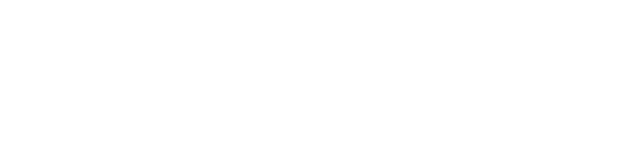
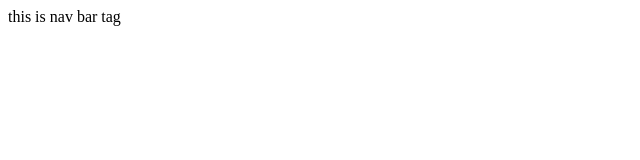
Before and after one commit to surendra9502/practice_project, a plain HTML site: page index.html in a window 1280 px wide. Shown: the whole page, without its empty margins (0-640 px from the left). Drawn offline with Linux system fonts and the light colour scheme.

Commit message:
this is second commit, adding two files about.html, footer.html

```diff
--- a/index.html
+++ b/index.html
@@ -5,5 +5,7 @@
     <meta name="viewport" content="width=device-width, initial-scale=1.0">
     <title>Document</title>
 </head>
-<body></body>
+<body>
+    <nav>this is nav bar tag</nav>
+</body>
 </html>
```
Also changed, not shown: about.html (added), footer.html (added).
